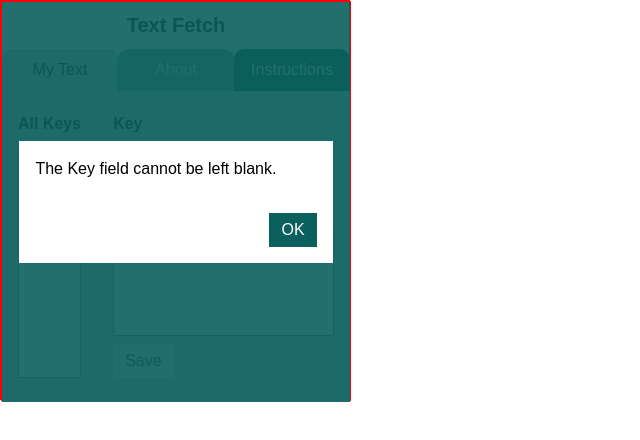
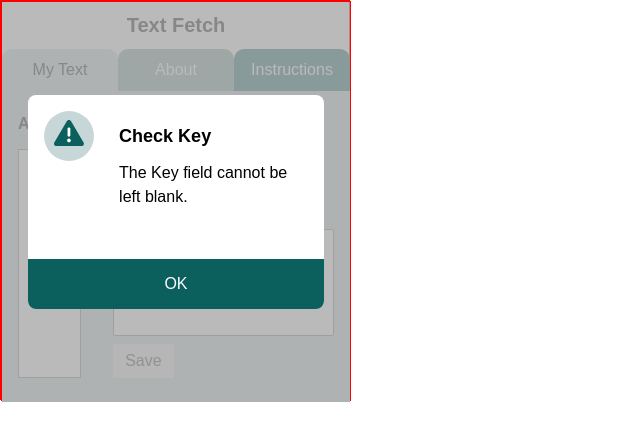
Before and after one commit to agviray/react-text-fetch, a React (Create React App) app: page / in a window 1280 px wide. Both pictures are taken after a click on the element "Save". Shown: the top 440 px of the page, without its empty margins (0-640 px from the left). Built offline with nearby package versions, Linux system fonts and the light colour scheme.

Commit message:
Edit Modal style

```diff
--- a/src/components/MainView/MainView.js
+++ b/src/components/MainView/MainView.js
@@ -73,9 +73,13 @@ const MainView = () => {
     // - Check if activePair key and template values are valid.
     if (pair.keyText === null || pair.templateText === null) {
       if (pair.keyText === null) {
-        setModalDetails({ message: `The Key field cannot be left blank.` });
+        setModalDetails({
+          heading: `Check Key`,
+          message: `The Key field cannot be left blank.`,
+        });
       } else if (pair.templateText === null) {
         setModalDetails({
+          heading: `Check Template`,
           message: `The Template field cannot be left blank. `,
         });
         return;
@@ -83,7 +87,10 @@ const MainView = () => {
     } else if (pair.keyText.length !== 0) {
       // - Check length of key. Key length must be 3 characters, minimum.
       if (pair.keyText.length < 3) {
-        setModalDetails({ message: `Your Key must be 3 to 4 characters.` });
+        setModalDetails({
+          heading: `Check Key Length`,
+          message: `Your Key must be 3 to 4 characters.`,
+        });
         return;
       } else if (pair.keyText.length >= 3) {
         const regex = /^[A-Za-z0-9]*$/; // - Regular expression for only numbers and letters.
@@ -91,6 +98,7 @@ const MainView = () => {
         //   numbers or letters.
         if (regex.test(pair.keyText) === false) {
           setModalDetails({
+            heading: `Invalid Key Name`,
             message: `Your Key must only contain numbers or letters.`,
           });
           return;
@@ -106,6 +114,7 @@ const MainView = () => {
           }
           if (isKeyDuplicate === true) {
             setModalDetails({
+              heading: `Duplicate Key Name`,
               message: `A Key with the name, "${pair.keyText}", already exists. Enter a different Key name.`,
             });
             setActivePair({ ...activePair, keyText: null });
--- a/src/components/Modal/Modal.js
+++ b/src/components/Modal/Modal.js
@@ -1,5 +1,6 @@
 import React, { useEffect, useState } from 'react';
 import './modal.css';
+import WarningIcon from '../icons/WarningIcon';
 
 const Modal = ({ modalDetails }) => {
   const [isActive, setIsActive] = useState(false);
@@ -21,9 +22,26 @@ const Modal = ({ modalDetails }) => {
     <div className={`modalContainer ${isActive ? 'active' : ''}`}>
       <div>
         <div className="modalBox">
-          <p>{modalDetails.message}</p>
-          <div className="buttonContainer">
-            <span onClick={closeModal}>OK</span>
+          <div>
+            <div className="icon">
+              <span>
+                <WarningIcon
+                  style={{
+                    triangleColor: '#0b605e',
+                    exclamationColor: 'white',
+                  }}
+                />
+              </span>
+            </div>
+          </div>
+          <div>
+            <div className="heading">
+              <h3>{modalDetails.heading}</h3>
+            </div>
+            <p>{modalDetails.message}</p>
+            <div className="buttonContainer" onClick={closeModal}>
+              OK
+            </div>
           </div>
         </div>
       </div>
--- a/src/components/Modal/modal.css
+++ b/src/components/Modal/modal.css
@@ -5,7 +5,7 @@
   left: 0;
   width: 100%;
   height: 100%;
-  background-color: rgba(11, 96, 94, 0.9);
+  background-color: rgba(169, 169, 169, 0.8);
   z-index: 1;
 }
 .modalContainer.active {
@@ -21,20 +21,54 @@
 }
 
 .modalBox {
-  width: 90%;
+  position: relative;
+  width: 85%;
+  padding: 1rem 1rem 100px 1rem;
   background-color: white;
-  padding: 1rem;
+  border-radius: 8px;
+  display: flex;
+  gap: 25px;
 }
-.modalBox > p {
-  padding-bottom: 2rem;
+
+.icon {
+  position: relative;
+  display: inline-flex;
+  justify-content: center;
+  align-items: center;
+  width: 50px;
+  height: 50px;
+  background-color: #c7d7d7;
+  border-radius: 50%;
+}
+.icon > span {
+  position: relative;
+  top: -3px;
+  display: inline-block;
+  width: 30px;
+  height: 30px;
+}
+.icon > span > svg {
+  width: 100%;
+}
+
+.heading {
+  height: 50px;
+  display: flex;
+  align-items: center;
+}
+.heading h3 {
+  display: inline-block;
+  font-size: 18px;
 }
 
 .buttonContainer {
-  display: flex;
-  justify-content: flex-end;
-}
-.buttonContainer > span {
-  padding: 0.5rem 0.75rem;
+  position: absolute;
+  bottom: 0;
+  left: 0;
+  width: 100%;
+  padding: 1rem;
+  text-align: center;
+  color: #fefefe;
   background-color: #0b605e;
-  color: #fefefe;
+  border-radius: 0 0 8px 8px;
 }/*# sourceMappingURL=modal.css.map */
--- a/src/components/Modal/modal.scss
+++ b/src/components/Modal/modal.scss
@@ -8,7 +8,7 @@
   left: 0;
   width: 100%;
   height: 100%;
-  background-color: rgba(11, 96, 94, 0.9);
+  background-color: rgba(169, 169, 169, 0.8);
   z-index: 1;
 
   &.active {
@@ -26,22 +26,57 @@
 }
 
 .modalBox {
-  width: 90%;
+  position: relative;
+  width: 85%;
+  padding: 1rem 1rem 100px 1rem;
   background-color: white;
-  padding: 1rem;
+  border-radius: 8px;
+  display: flex;
+  gap: 25px;
+}
 
-  & > p {
-    padding-bottom: 2rem;
+.icon {
+  position: relative;
+  display: inline-flex;
+  justify-content: center;
+  align-items: center;
+  width: 50px;
+  height: 50px;
+  background-color: #c7d7d7;
+  border-radius: 50%;
+
+  & > span {
+    position: relative;
+    top: -3px;
+    display: inline-block;
+    width: 30px;
+    height: 30px;
+
+    & > svg {
+      width: 100%;
+    }
+  }
+}
+
+.heading {
+  height: 50px;
+  display: flex;
+  align-items: center;
+
+  h3 {
+    display: inline-block;
+    font-size: 18px;
   }
 }
 
 .buttonContainer {
-  display: flex;
-  justify-content: flex-end;
-
-  & > span {
-    padding: $buttonXYPadding;
-    background-color: #0b605e;
-    color: $lightFontColor;
-  }
+  position: absolute;
+  bottom: 0;
+  left: 0;
+  width: 100%;
+  padding: 1rem;
+  text-align: center;
+  color: $lightFontColor;
+  background-color: #0b605e;
+  border-radius: 0 0 8px 8px;
 }
--- /dev/null
+++ b/src/components/icons/WarningIcon.js
@@ -0,0 +1,42 @@
+import React from 'react';
+
+const WarningIcon = ({ style }) => {
+  return (
+    <svg
+      width="100%"
+      height="100%"
+      viewBox="0 0 126 110"
+      version="1.1"
+      xmlns="http://www.w3.org/2000/svg"
+      xmlnsXlink="http://www.w3.org/1999/xlink"
+      xmlSpace="preserve"
+      xmlnsserif="http://www.serif.com/"
+      style={{
+        fillRule: 'evenodd',
+        clipRule: 'evenodd',
+        strokeLinejoin: 'round',
+        strokeMiterlimit: '2',
+      }}
+    >
+      <path
+        d="M62.779,0c3.483,0 6.696,1.839 8.462,4.856l52.977,90.258c1.79,3.041 1.79,6.794 0.049,9.835c-1.741,3.041 -5.003,4.93 -8.511,4.93l-105.954,0c-3.508,0 -6.77,-1.889 -8.511,-4.93c-1.742,-3.041 -1.717,-6.818 0.049,-9.835l52.977,-90.258c1.766,-3.017 4.979,-4.856 8.462,-4.856Z"
+        style={{ fill: `${style.triangleColor}` }}
+      />
+      <clipPath id="_clip1">
+        <path d="M62.779,0c3.483,0 6.696,1.839 8.462,4.856l52.977,90.258c1.79,3.041 1.79,6.794 0.049,9.835c-1.741,3.041 -5.003,4.93 -8.511,4.93l-105.954,0c-3.508,0 -6.77,-1.889 -8.511,-4.93c-1.742,-3.041 -1.717,-6.818 0.049,-9.835l52.977,-90.258c1.766,-3.017 4.979,-4.856 8.462,-4.856Z" />
+      </clipPath>
+      <g clip-path="url(#_clip1)">
+        <path
+          d="M70.627,86.334c0,-4.306 -3.542,-7.849 -7.848,-7.849c-4.306,0 -7.849,3.543 -7.849,7.849c0,4.305 3.543,7.848 7.849,7.848c4.306,0 7.848,-3.543 7.848,-7.848Z"
+          style={{ fill: `${style.exclamationColor}` }}
+        />
+        <path
+          d="M62.779,31.394c-3.262,0 -5.886,2.624 -5.886,5.886l-0,27.47c-0,3.262 2.624,5.887 5.886,5.887c3.262,-0 5.886,-2.625 5.886,-5.887l0,-27.47c0,-3.262 -2.624,-5.886 -5.886,-5.886Z"
+          style={{ fill: `${style.exclamationColor}` }}
+        />
+      </g>
+    </svg>
+  );
+};
+
+export default WarningIcon;
```
Also changed, not shown: 1 other file (tests, documents, lock files or other folders).
